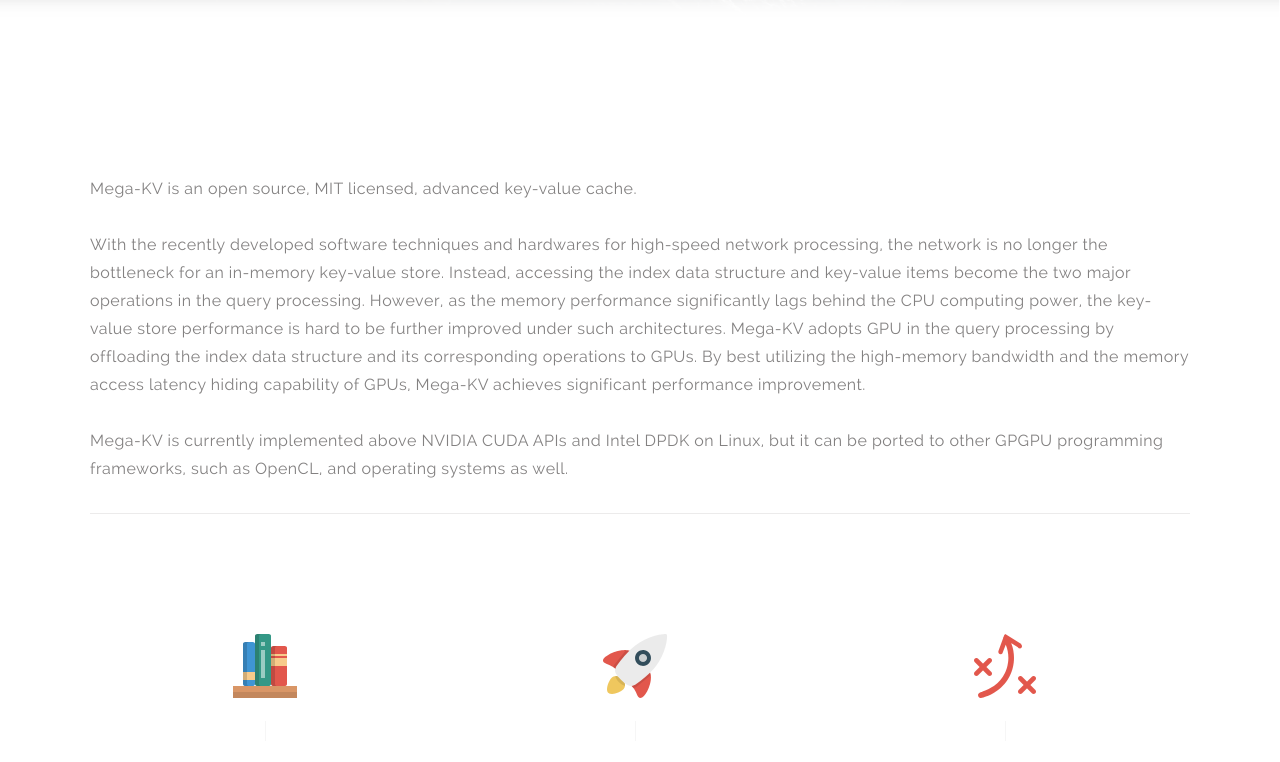
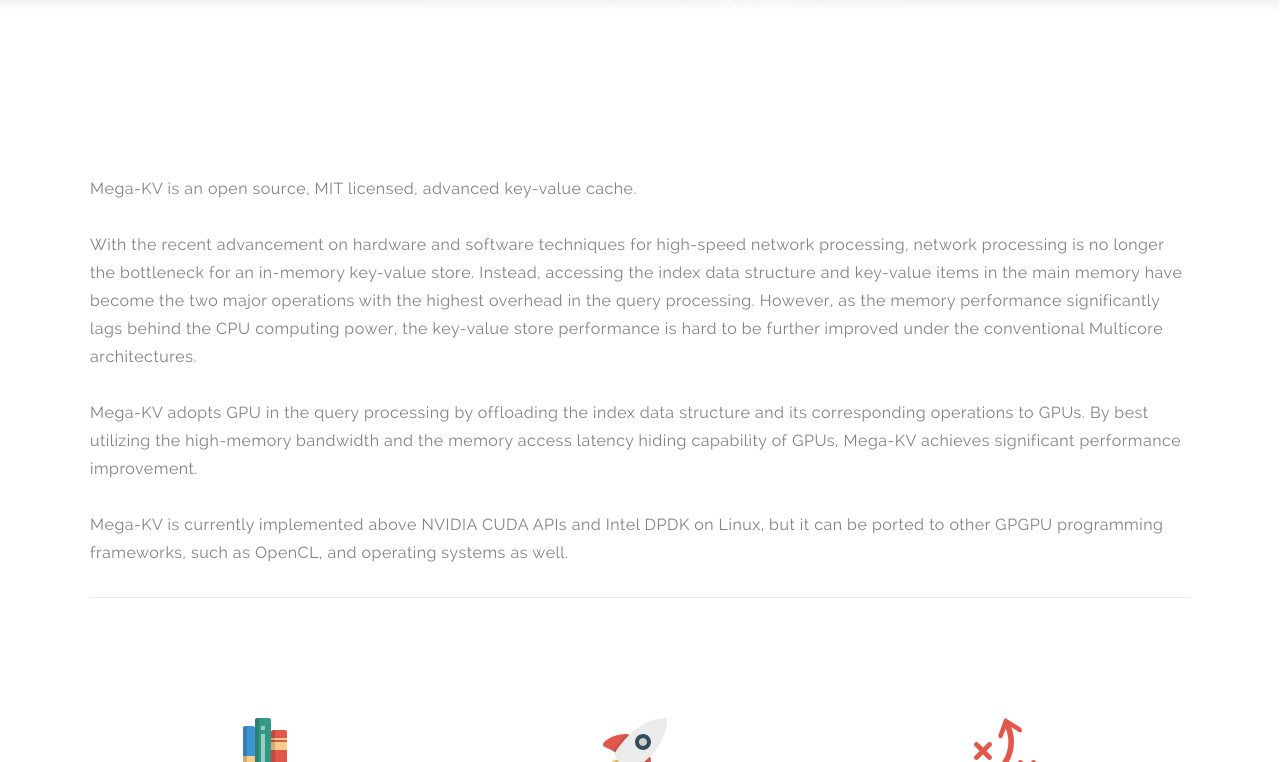
Before and after one commit to pzrq/megakv, a plain HTML site: page index.html in a window 1280 px wide. Shown: the part 615-1377 px from the top of the page. Drawn offline with Linux system fonts and the light colour scheme; a script that the page names is missing.

Commit message:
update description

```diff
--- a/index.html
+++ b/index.html
@@ -50,12 +50,14 @@
 			<li class="animated wow fadeInDown">
 			<p><a><font color="838181">Mega-KV is an open source, MIT licensed, advanced key-value cache. <br>
 		<br>
-					With the recently developed software techniques and hardwares for high-speed network processing,
-					the network is no longer the bottleneck for an in-memory key-value store.
-					Instead, accessing the index data structure and key-value items become the two major operations
-					in the query processing.
+					With the recent advancement on hardware and software techniques for high-speed network processing,
+					network processing is no longer the bottleneck for an in-memory key-value store.
+					Instead, accessing the index data structure and key-value items in the main memory have become the two major operations
+					with the highest overhead in the query processing.
 					However, as the memory performance significantly lags behind the CPU computing power,
-					the key-value store performance is hard to be further improved under such architectures.
+					the key-value store performance is hard to be further improved under the conventional Multicore architectures.
+		<br>
+		<br>
 			Mega-KV adopts GPU in the query processing by offloading the index
 			data structure and its corresponding operations to GPUs.
 			By best utilizing the high-memory bandwidth and the memory access latency hiding capability of GPUs,
```
